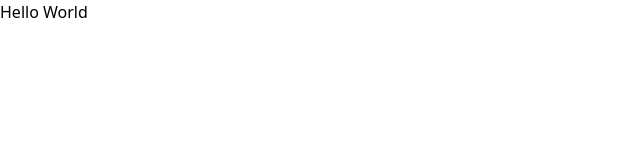
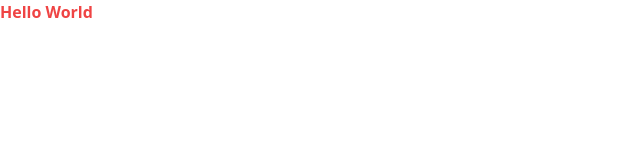
Before and after one commit to saatvik-10/EchoNet, a React (Vite) app in the folder frontend/: page / in a window 1280 px wide. Shown: the top 160 px of the page, without its empty margins (0-640 px from the left). Built offline with nearby package versions, Linux system fonts and the light colour scheme.

Commit message:
initialised tailwind plugin

```diff
--- a/frontend/src/App.tsx
+++ b/frontend/src/App.tsx
@@ -1,7 +1,7 @@
 function App() {
   return (
     <>
-      <h1>Hello World</h1>
+      <h1 className="font-bold text-red-500">Hello World</h1>
     </>
   );
 }
```
Also changed, not shown: 1 other file (tests, documents, lock files or other folders).
